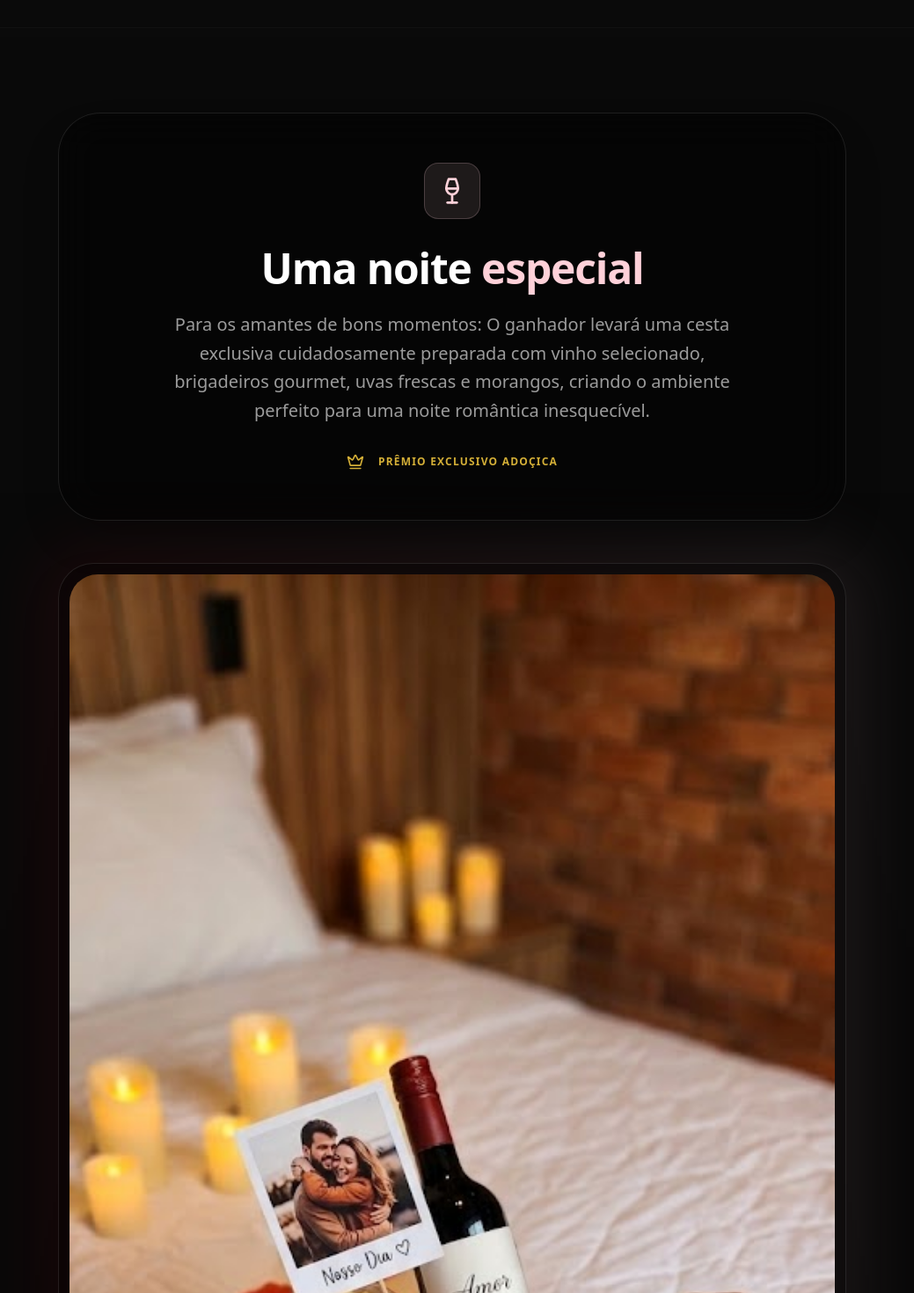
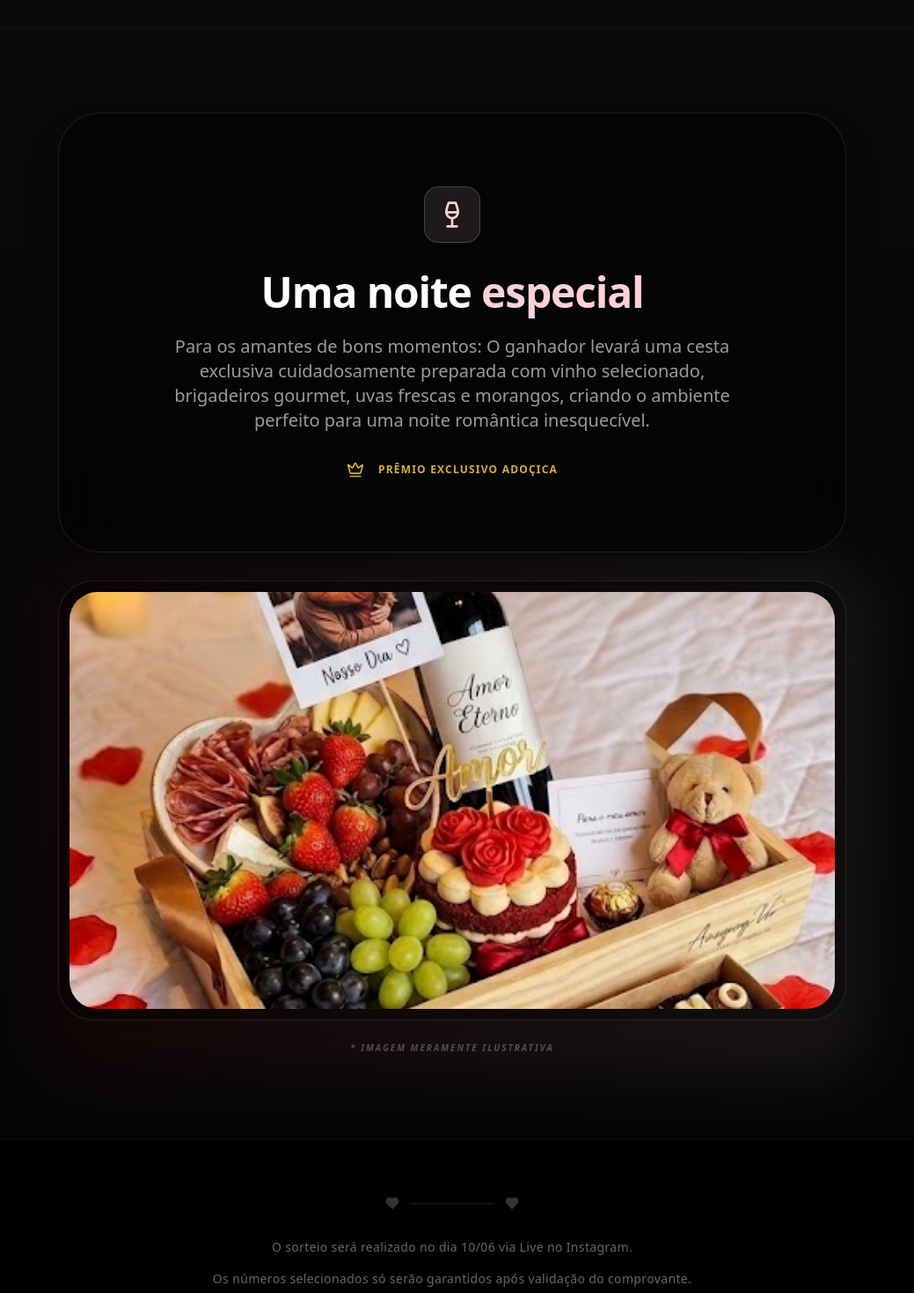
Before and after one commit to leonardomasui/rifa-adocica, a React (Vite) app: page / in a window 1280 px wide. Shown: the part 1000-2470 px from the top of the page at 88% size, without its empty margins (126-1165 px from the left). Built offline with nearby package versions, Linux system fonts and the light colour scheme; no server answers.

Commit message:
Ensure text and image cards have identical dimensions

```diff
--- a/src/App.jsx
+++ b/src/App.jsx
@@ -274,16 +274,16 @@ function App() {
 
       {/* Seção Romântica (Decoração) */}
       <section className="py-24 relative px-4 overflow-hidden border-t border-white/5 bg-gradient-to-b from-transparent to-black/50">
-        <div className="max-w-4xl mx-auto space-y-12">
+        <div className="max-w-4xl mx-auto space-y-8">
           {/* Bloco de Texto */}
-          <div className="relative z-10 glass-card p-10 md:p-14 rounded-[48px] border border-white/10 text-center flex flex-col items-center">
+          <div className="relative z-10 glass-card p-10 md:p-14 rounded-[48px] border border-white/10 text-center flex flex-col items-center justify-center min-h-[500px]">
              <div className="w-16 h-16 bg-rifa-pink/10 rounded-2xl flex items-center justify-center mb-8 border border-rifa-pink/20">
                <Wine className="w-8 h-8 text-rifa-pink" />
              </div>
              <h3 className="text-4xl md:text-5xl font-black text-white tracking-tight leading-tight mb-6">
                Uma noite <span className="text-rifa-pink">especial</span>
              </h3>
-             <p className="text-xl text-white/60 leading-relaxed font-light max-w-2xl">
+             <p className="text-lg md:text-xl text-white/60 leading-relaxed font-light max-w-2xl">
                Para os amantes de bons momentos: O ganhador levará uma cesta exclusiva cuidadosamente preparada com vinho selecionado, brigadeiros gourmet, uvas frescas e morangos, criando o ambiente perfeito para uma noite romântica inesquecível.
              </p>
              <div className="flex items-center gap-4 pt-8 text-rifa-gold">
@@ -293,13 +293,13 @@ function App() {
           </div>
 
           {/* Bloco da Imagem */}
-          <div className="relative group max-w-4xl mx-auto">
+          <div className="relative group w-full">
             <div className="absolute -inset-4 bg-gradient-to-r from-rifa-red to-rifa-pink rounded-[40px] blur-2xl opacity-10 group-hover:opacity-30 transition-opacity duration-700"></div>
-            <div className="relative glass-card p-3 rounded-[40px] border border-white/20 overflow-hidden shadow-2xl">
+            <div className="relative glass-card p-3 rounded-[40px] border border-white/20 overflow-hidden shadow-2xl h-[500px]">
               <img
                 src="/cesta.jpg"
                 alt="Cesta Romântica Rifa Adoçica"
-                className="w-full h-auto rounded-[32px] object-cover transition-transform duration-700 group-hover:scale-[1.02]"
+                className="w-full h-full rounded-[32px] object-cover transition-transform duration-700 group-hover:scale-[1.05]"
               />
               <div className="absolute inset-0 bg-gradient-to-t from-black/40 via-transparent to-transparent opacity-0 group-hover:opacity-100 transition-opacity duration-500"></div>
             </div>
```
